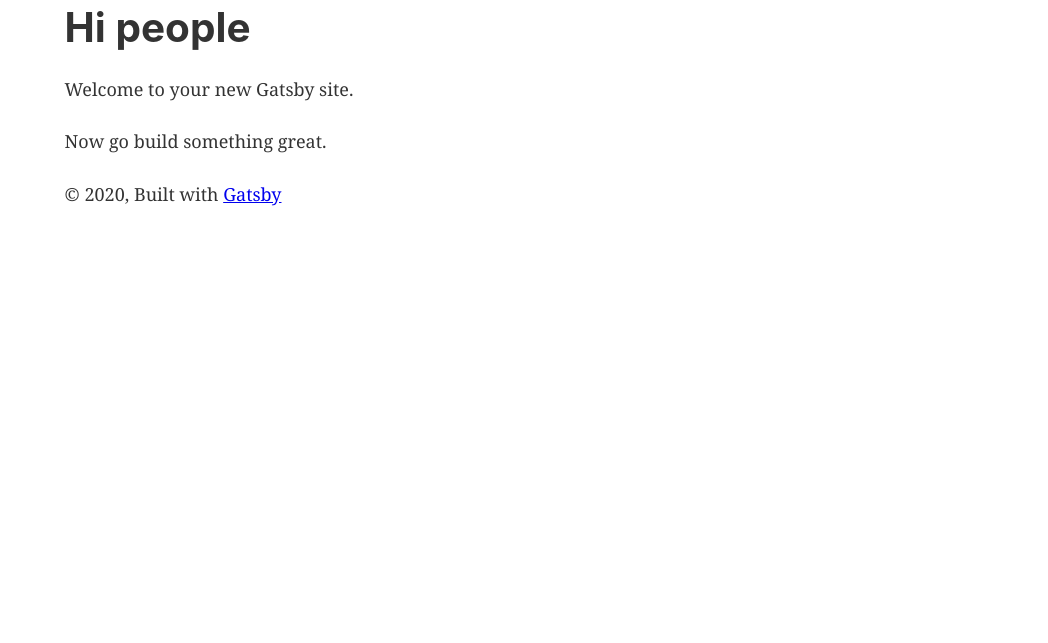
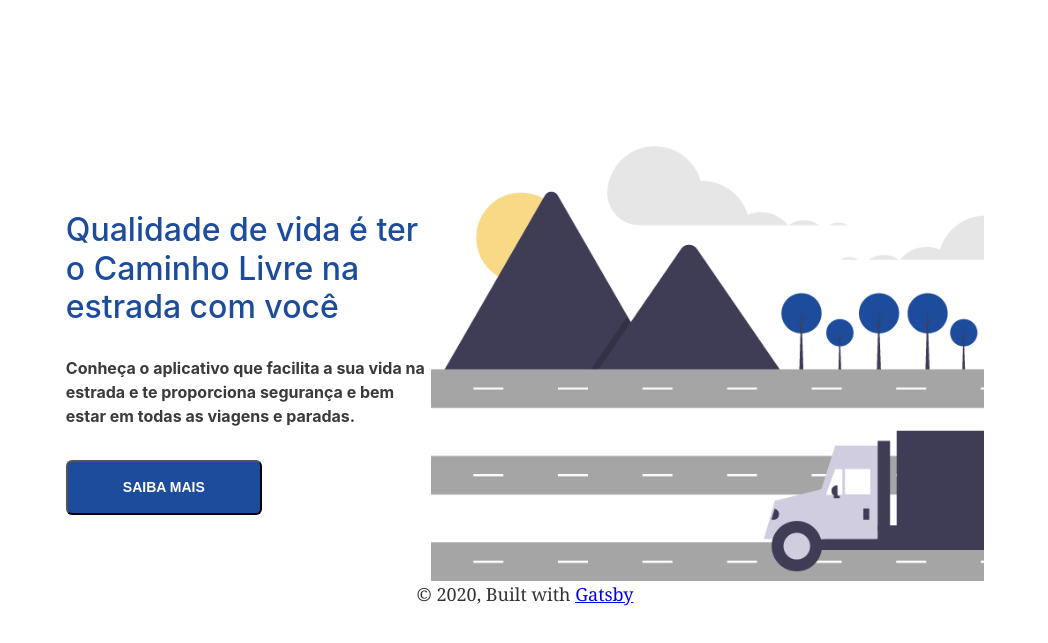
Before and after one commit to AzevedoDev/caminholivre, a Gatsby site: page / in a window 1280 px wide. Shown: the part 101-744 px from the top of the page, without its empty margins (115-1163 px from the left). Built offline with nearby package versions, Linux system fonts and the light colour scheme; Gatsby itself is replaced by a stand-in of ours.

Commit message:
finalizando banner

```diff
--- /dev/null
+++ b/src/components/Banner/index.js
@@ -0,0 +1,25 @@
+import React from "react"
+import * as S from "./styles"
+import BannerImage from "../BannerImage"
+
+function Banner() {
+  return (
+    <S.Banner>
+      <S.Wrapper>
+        <S.Content>
+          <S.Title>
+            Qualidade de vida é ter o Caminho Livre na estrada com você
+          </S.Title>
+          <S.SubTitle>
+            Conheça o aplicativo que facilita a sua vida na estrada e te
+            proporciona segurança e bem estar em todas as viagens e paradas.
+          </S.SubTitle>
+          <S.Button>SAIBA MAIS</S.Button>
+        </S.Content>
+        <BannerImage />
+      </S.Wrapper>
+    </S.Banner>
+  )
+}
+
+export default Banner
--- /dev/null
+++ b/src/components/Banner/styles.js
@@ -0,0 +1,50 @@
+import styled from "styled-components"
+
+export const Banner = styled.section`
+  @media (max-width: 1366px) {
+    width: 100%;
+  }
+  width: 1366px;
+  display: flex;
+  justify-content: center;
+`
+
+export const Wrapper = styled.div`
+  font-family: "Varela Round", sans-serif;
+  display: flex;
+  justify-content: center;
+  align-items: center;
+  width: 80%;
+`
+export const Content = styled.div`
+  display: flex;
+  flex-direction: column;
+`
+export const Title = styled.h2`
+  width: 355px;
+  height: 118px;
+  font-size: 32px;
+  font-weight: 500;
+  line-height: 38.4px;
+  text-align: left;
+  color: #1d4c9d;
+`
+export const SubTitle = styled.h3`
+  width: 365px;
+  height: 78px;
+  font-size: 16px;
+  line-height: 24px;
+  text-align: left;
+  color: #3a3a3a;
+`
+export const Button = styled.button`
+  width: 196px;
+  height: 55px;
+  border-radius: 6px;
+  background-color: #1d4c9d;
+  font-size: 14px;
+  font-weight: bold;
+  line-height: 38.4px;
+  text-align: center;
+  color: #ffffff;
+`
--- /dev/null
+++ b/src/components/BannerImage.js
@@ -0,0 +1,19 @@
+import React from "react"
+import { useStaticQuery, graphql } from "gatsby"
+import Img from "gatsby-image"
+
+export default function BannerImage() {
+  const { bannerImage } = useStaticQuery(graphql`
+    query {
+      bannerImage: file(relativePath: { eq: "caminhaopista.png" }) {
+        childImageSharp {
+          fixed(width: 783) {
+            ...GatsbyImageSharpFixed
+          }
+        }
+      }
+    }
+  `)
+
+  return <Img durationFadeIn={100} fixed={bannerImage.childImageSharp.fixed} />
+}
--- a/src/components/Header/styles.js
+++ b/src/components/Header/styles.js
@@ -15,6 +15,7 @@ export const Wrapper = styled.div`
   justify-content: space-around;
   align-items: center;
   margin-top: 36px;
+  margin-bottom: 140px;
 `
 export const Link = styled(GLink)`
   font-family: "Varela Round", sans-serif;
--- a/src/components/Logo.js
+++ b/src/components/Logo.js
@@ -15,5 +15,5 @@ export default function Logo() {
     }
   `)
 
-  return <Img fixed={logo.childImageSharp.fixed} />
+  return <Img durationFadeIn={100} fixed={logo.childImageSharp.fixed} />
 }
--- a/src/components/image.js
+++ /dev/null
@@ -1,32 +0,0 @@
-import React from "react"
-import { useStaticQuery, graphql } from "gatsby"
-import Img from "gatsby-image"
-
-/*
- * This component is built using `gatsby-image` to automatically serve optimized
- * images with lazy loading and reduced file sizes. The image is loaded using a
- * `useStaticQuery`, which allows us to load the image from directly within this
- * component, rather than having to pass the image data down from pages.
- *
- * For more information, see the docs:
- * - `gatsby-image`: https://gatsby.dev/gatsby-image
- * - `useStaticQuery`: https://www.gatsbyjs.org/docs/use-static-query/
- */
-
-const Image = () => {
-  const data = useStaticQuery(graphql`
-    query {
-      placeholderImage: file(relativePath: { eq: "gatsby-astronaut.png" }) {
-        childImageSharp {
-          fluid(maxWidth: 300) {
-            ...GatsbyImageSharpFluid
-          }
-        }
-      }
-    }
-  `)
-
-  return <Img fluid={data.placeholderImage.childImageSharp.fluid} />
-}
-
-export default Image
--- a/src/components/layout.css
+++ b/src/components/layout.css
@@ -620,3 +620,15 @@ pre tt:after {
     font-size: 100%;
   }
 }
+.mainContainer {
+  display: flex;
+  justify-content: center;
+  align-items: center;
+  flex-direction: column;
+  width: 1366px;
+}
+@media (max-width: 1366px) {
+  .mainContainer {
+    width: 100%;
+  }
+}
--- a/src/components/layout.js
+++ b/src/components/layout.js
@@ -7,32 +7,14 @@
 
 import React from "react"
 import PropTypes from "prop-types"
-import { useStaticQuery, graphql } from "gatsby"
 
 import Header from "./Header"
 import "./layout.css"
 
 const Layout = ({ children }) => {
-  const data = useStaticQuery(graphql`
-    query SiteTitleQuery {
-      site {
-        siteMetadata {
-          title
-        }
-      }
-    }
-  `)
-
   return (
-    <>
-      <Header siteTitle={data.site.siteMetadata.title} />
-      <div
-        style={{
-          margin: `0 auto`,
-          maxWidth: 960,
-          padding: `0 1.0875rem 1.45rem`,
-        }}
-      >
+    <div className="mainContainer">
+      <Header />
       <main>{children}</main>
       <footer>
         © {new Date().getFullYear()}, Built with
@@ -40,7 +22,6 @@ const Layout = ({ children }) => {
         <a href="https://www.gatsbyjs.org">Gatsby</a>
       </footer>
     </div>
-    </>
   )
 }
 
--- a/src/pages/index.js
+++ b/src/pages/index.js
@@ -1,17 +1,13 @@
 import React from "react"
-import { Link } from "gatsby"
 
 import Layout from "../components/layout"
-import Image from "../components/image"
 import SEO from "../components/seo"
+import Banner from "../components/Banner"
 
 const IndexPage = () => (
   <Layout>
     <SEO title="Home" />
-    <h1>Hi people</h1>
-    <p>Welcome to your new Gatsby site.</p>
-    <p>Now go build something great.</p>
-    <div style={{ maxWidth: `300px`, marginBottom: `1.45rem` }}></div>
+    <Banner />
   </Layout>
 )
 
```
Also changed, not shown: src/images/caminhaopista.png (added). Lines whose indentation alone changed are shown as unchanged.
